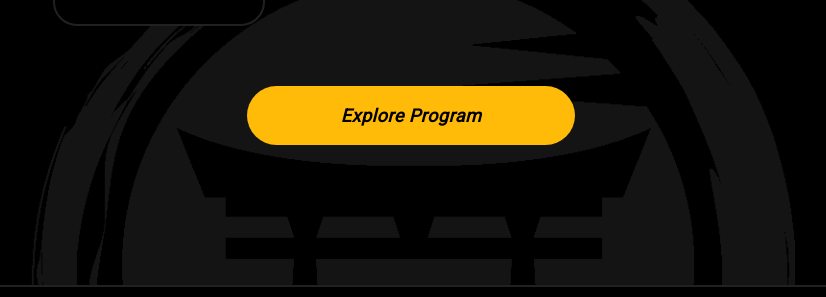
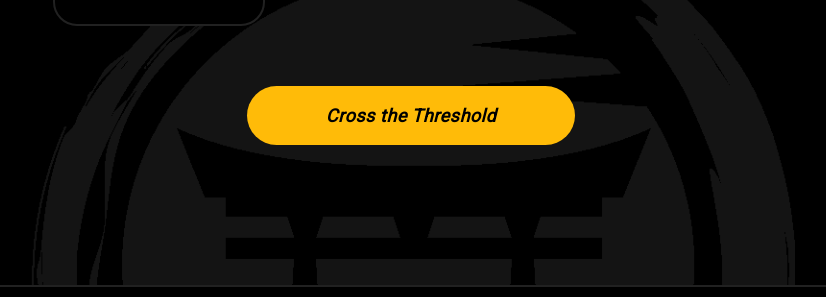
Before and after one commit to mindset-dojo/mindset-dojo.github.io, a Jekyll site: the page built from index.md, in a window 1280 px wide and 900 px high, scrolled down 1427 px. Shown: the part 427-724 px from the top of the window, without its empty margins (229-1055 px from the left). Built offline with Jekyll 4.4.1, drawn with Linux system fonts in a browser that asks for light colours; some web fonts are replaced.

Commit message:
feat: Mission uplift applied to homepage CTA

```diff
--- a/index.md
+++ b/index.md
@@ -72,5 +72,5 @@ It’s not just coaching.</p>
 </div>
 
 <div class="md-cta-group">
-    <a href="{{ '/program' | relative_url }}">Explore Program</a>
+    <a href="{{ '/program' | relative_url }}">Cross the Threshold</a>
 </div>
```
